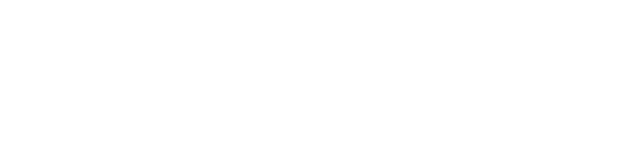
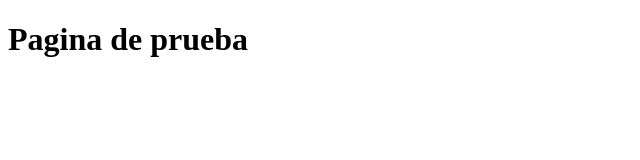
Before and after one commit to RamonMatheus/pruebaGit, a plain HTML site: page index.html in a window 1280 px wide. Shown: the whole page, without its empty margins (0-640 px from the left). Drawn offline with Linux system fonts and the light colour scheme.

Commit message:
commit 2

```diff
--- a/index.html
+++ b/index.html
@@ -7,6 +7,6 @@
     <title>Prueba</title>
 </head>
 <body>
-
+    <h1>Pagina de prueba</h1>
 </body>
 </html>
```
